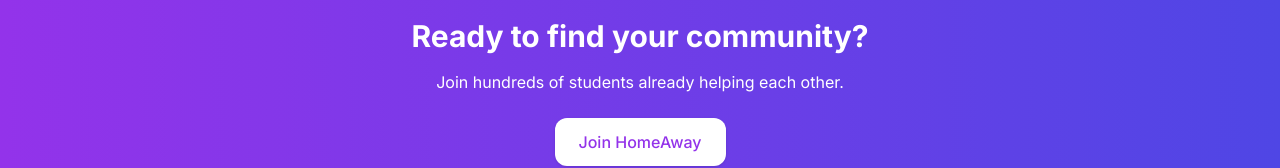
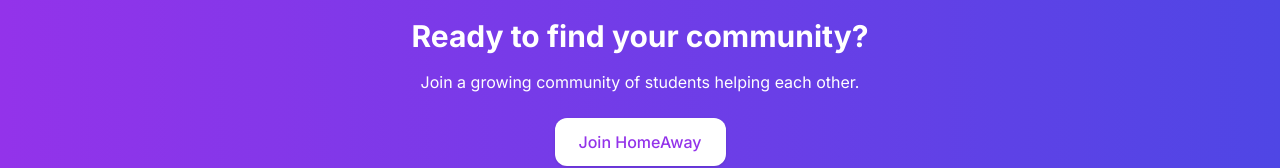
Before and after one commit to Shubhechchhahamal/ProductionProject, a React (Vite) app in the folder student-support-app/: page / in a window 1280 px wide. Shown: the part 2937-3105 px from the top of the page. Built offline with nearby package versions, Linux system fonts and the light colour scheme; no server answers; what i18n-iso-countries would draw is missing.

Commit message:
edited home page.

```diff
--- a/student-support-app/src/pages/Home.tsx
+++ b/student-support-app/src/pages/Home.tsx
@@ -232,7 +232,7 @@
         </h2>
 
         <p className="mb-6">
-          Join hundreds of students already helping each other.
+          Join a growing community of students helping each other.
         </p>
 
         <Link
```
